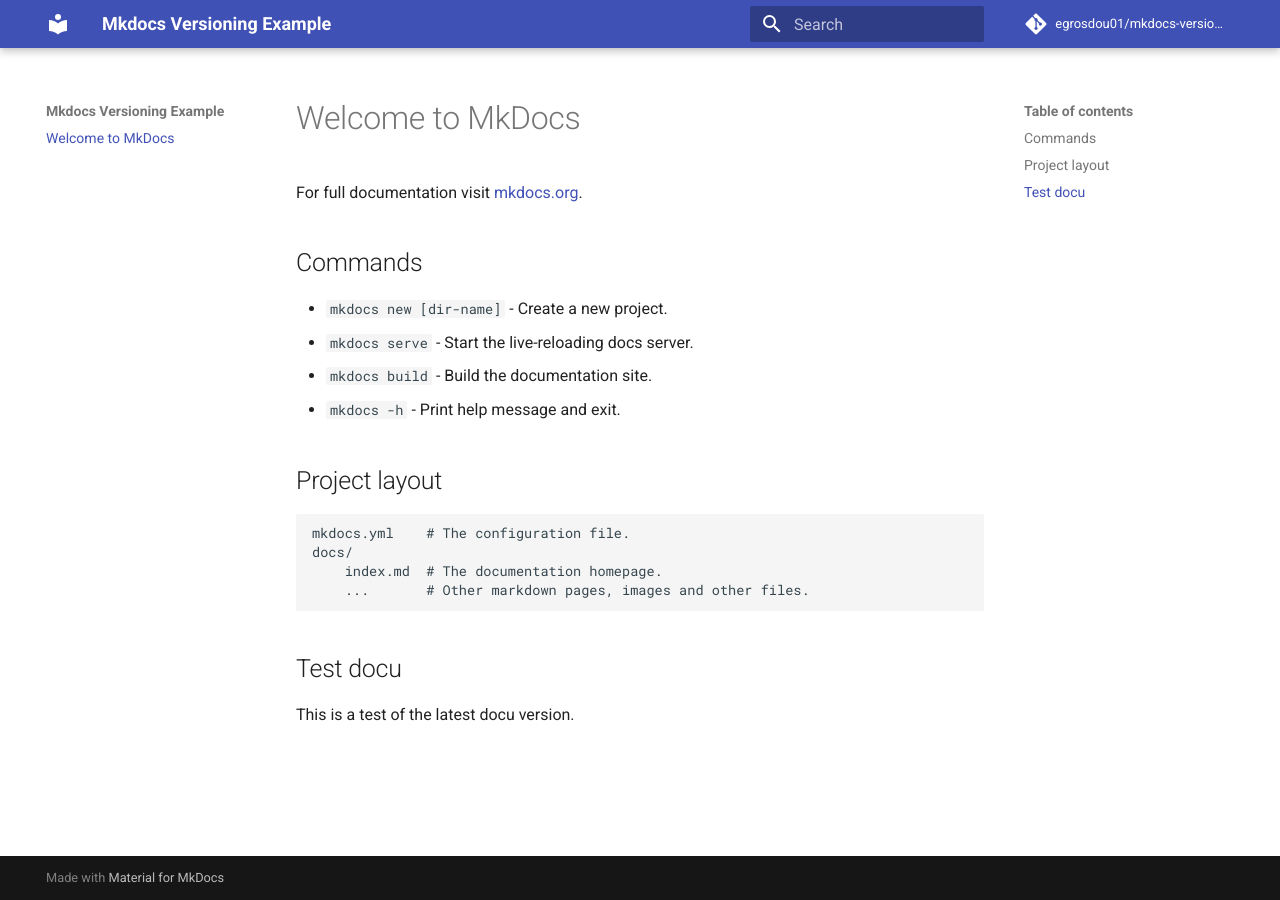
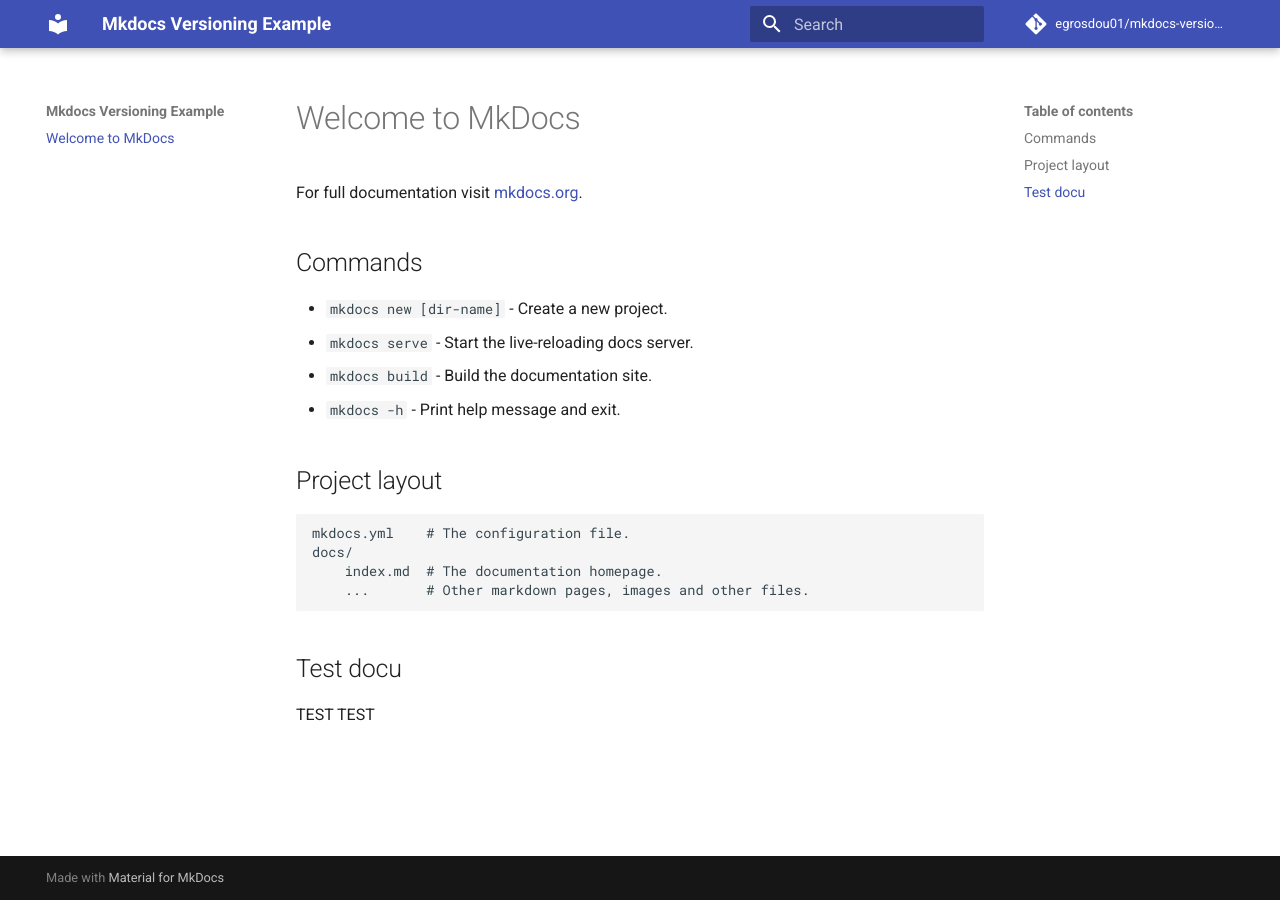
Before and after one commit to egrosdou01/mkdocs-versioning-example, an MkDocs documentation site: the page built from docs/index.md, in a window 1280 px wide. Built offline with MkDocs 1.6.1 and Material for MkDocs 9.7.7, drawn with Linux system fonts in a browser that asks for light colours; comment, search, counter and statistics services are not loaded; the version menu is left out.

Commit message:
Update the docu to perform a simple test

```diff
--- a/docs/index.md
+++ b/docs/index.md
@@ -16,4 +16,4 @@
         index.md  # The documentation homepage.
         ...       # Other markdown pages, images and other files.
 ## Test docu
-This is a test of the latest docu version.
+TEST TEST
```
